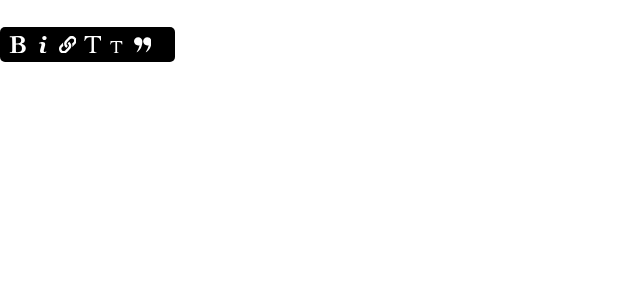
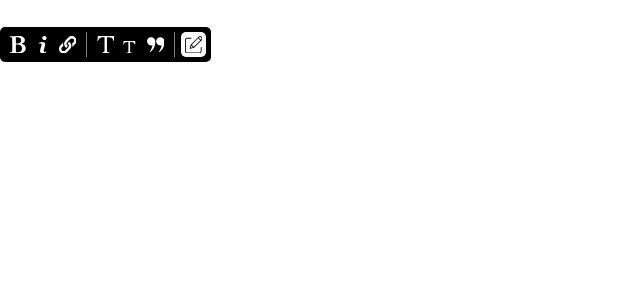
Before and after one commit to mathans1695/blog, a React (Create React App) app: page / in a window 1280 px wide. Shown: the top 300 px of the page, without its empty margins (0-640 px from the left). Built offline with nearby package versions, Linux system fonts and the light colour scheme.

Commit message:
add styling to accomdate notes button

```diff
--- a/src/assets/inlineSVG/inlineSVG.js
+++ b/src/assets/inlineSVG/inlineSVG.js
@@ -77,3 +77,21 @@ export const blockquote = {
 		</svg>
 	)
 }
+
+export const notes = {
+	svgsrc: (
+		<svg
+			height="401pt"
+			viewBox="0 -1 401.52289 401"
+			width="401pt"
+			className='SVGLogoContainer__svg'
+		>
+			<path
+				d="m370.589844 250.972656c-5.523438 0-10 4.476563-10 10v88.789063c-.019532 16.5625-13.4375 29.984375-30 30h-280.589844c-16.5625-.015625-29.980469-13.4375-30-30v-260.589844c.019531-16.558594 13.4375-29.980469 30-30h88.789062c5.523438 0 10-4.476563 10-10 0-5.519531-4.476562-10-10-10h-88.789062c-27.601562.03125-49.96875 22.398437-50 50v260.59375c.03125 27.601563 22.398438 49.96875 50 50h280.589844c27.601562-.03125 49.96875-22.398437 50-50v-88.792969c0-5.523437-4.476563-10-10-10zm0 0"
+			/>
+			<path
+				d="m376.628906 13.441406c-17.574218-17.574218-46.066406-17.574218-63.640625 0l-178.40625 178.40625c-1.222656 1.222656-2.105469 2.738282-2.566406 4.402344l-23.460937 84.699219c-.964844 3.472656.015624 7.191406 2.5625 9.742187 2.550781 2.546875 6.269531 3.527344 9.742187 2.566406l84.699219-23.464843c1.664062-.460938 3.179687-1.34375 4.402344-2.566407l178.402343-178.410156c17.546875-17.585937 17.546875-46.054687 0-63.640625zm-220.257812 184.90625 146.011718-146.015625 47.089844 47.089844-146.015625 146.015625zm-9.40625 18.875 37.621094 37.625-52.039063 14.417969zm227.257812-142.546875-10.605468 10.605469-47.09375-47.09375 10.609374-10.605469c9.761719-9.761719 25.589844-9.761719 35.351563 0l11.738281 11.734375c9.746094 9.773438 9.746094 25.589844 0 35.359375zm0 0"
+			/>
+		</svg>
+	)
+}
--- a/src/components/SVGLogoContainer/SVGLogoContainer.css
+++ b/src/components/SVGLogoContainer/SVGLogoContainer.css
@@ -5,9 +5,14 @@
 	height: 100%;
 	padding: 3.75px;
 
-	background-color: transparent;
+	fill: white;
+}
 
-	fill: white;
+.SVGLogoContainer--bgWhite {
+	border-radius: 5px;
+
+	background-color: white;
+	fill: black;
 }
 
 .SVGLogoContainer__active {
--- a/src/components/SVGLogoContainer/SVGLogoContainer.js
+++ b/src/components/SVGLogoContainer/SVGLogoContainer.js
@@ -3,11 +3,17 @@ import React from 'react';
 import './SVGLogoContainer.css';
 
 function SVGLogoContainer(props) {
-	const { svg, isActive, action } = props;
+	const { svg, isActive, action, addClass } = props;
+	const defaultClassName = (
+		addClass
+			? 'SVGLogoContainer SVGLogoContainer--bgWhite'
+			: 'SVGLogoContainer'
+	)
+
 	const className = (
 		isActive
-			? 'SVGLogoContainer SVGLogoContainer__active'
-			: 'SVGLogoContainer'
+			? `${defaultClassName} SVGLogoContainer__active`
+			: defaultClassName
 	)
 
 	return (
--- a/src/components/StyleMenu/StyleMenu.css
+++ b/src/components/StyleMenu/StyleMenu.css
@@ -3,7 +3,7 @@
 	flex-direction: row;
 	flex: 1;
 
-	width: 175px;
+	width: 211px;
 	padding: 5px;
 	border-radius: 5px;
 
--- a/src/components/StyleMenu/StyleMenu.js
+++ b/src/components/StyleMenu/StyleMenu.js
@@ -6,6 +6,7 @@ import LinkEntityButton from '.././LinkEntityButton/LinkEntityButton';
 import HeadingButton4 from '.././HeadingButton4/HeadingButton4';
 import HeadingButton3 from '.././HeadingButton3/HeadingButton3';
 import BlockQuoteButton from '.././BlockQuoteButton/BlockQuoteButton';
+import NotesButton from '.././NotesButton/NotesButton';
 import VerticalDivider from '.././VerticalDivider/VerticalDivider';
 
 import './StyleMenu.css';
@@ -31,6 +32,8 @@ class StyleMenu extends Component {
 				<HeadingButton4 />
 				<HeadingButton3 />
 				<BlockQuoteButton />
+				<VerticalDivider />
+				<NotesButton />
 			</div>
 		)
 	}
--- a/src/components/VerticalDivider/VerticalDivider.css
+++ b/src/components/VerticalDivider/VerticalDivider.css
@@ -1,5 +1,6 @@
 .VerticalDivider {
-	width: 5px;
+	margin: 0 6px;
+	width: 1px;
 
-	background-color: white;
+	background-color: rgba(255, 255, 255, 0.5);
 }
--- a/src/components/VerticalDivider/VerticalDivider.js
+++ b/src/components/VerticalDivider/VerticalDivider.js
@@ -1,9 +1,10 @@
 import React, { Component } from 'react';
+
+import './VerticalDivider.css';
 
 function VerticalDivider() {
 	return (
-		<div className='VerticalDivider'>
-		</div>
+		<div className='VerticalDivider'></div>
 	)
 }
 
```
